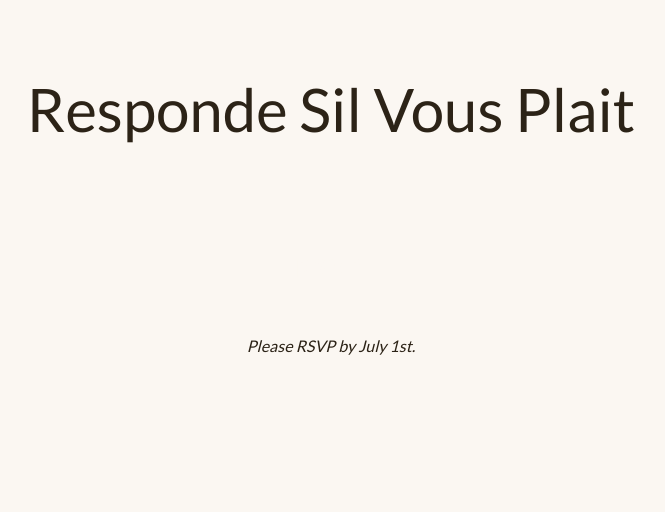
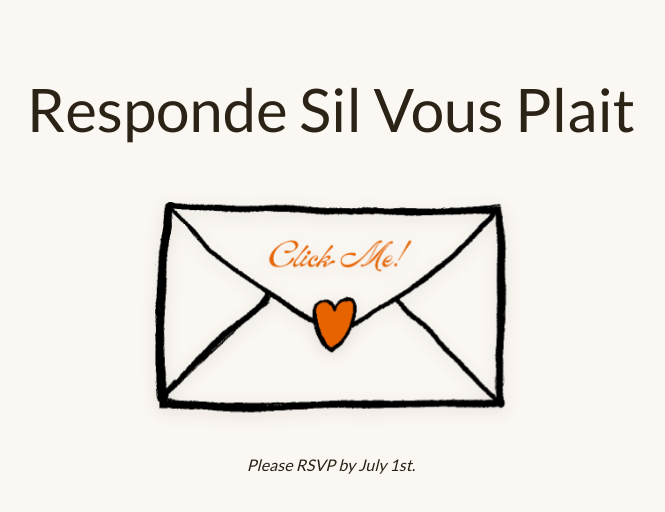
Before and after one commit to vvusirik/wedding, a Next.js app: page /rsvp in a window 1280 px wide. Shown: the top 512 px of the page, without its empty margins (309-974 px from the left). Built offline with nearby package versions, Linux system fonts and the light colour scheme; no server answers.

Commit message:
add rsvp image

```diff
--- a/app/faq/page.tsx
+++ b/app/faq/page.tsx
@@ -73,7 +73,7 @@ const faqs = [
     {
         question: "Can I take photos during the events?",
         answer:
-            "Yes! We would love for you to take photos and share them. However, please refrain from taking photos during the Indian and Jewish ceremonies in particular.",
+            "Yes! We would love for you to take photos and share them. However, please refrain from taking photos during the wedding ceremonies in particular.",
     },
     {
         question: "What are the ceremony traditions I should know about?",
--- a/app/rsvp/page.module.css
+++ b/app/rsvp/page.module.css
@@ -7,44 +7,52 @@
 
 .heading {
   font-family: var(--font-script);
-  font-size: 3.75rem;
+  font-size: clamp(2rem, 8vw, 3.75rem);
   color: var(--color-terracotta);
   text-align: center;
-  margin-bottom: 4rem;
+  margin-bottom: 3rem;
+}
+
+.envelopeWrap {
+  display: flex;
+  justify-content: center;
+  margin-bottom: 2.5rem;
+}
+
+.envelopeLink {
+  display: inline-block;
+  border-radius: 0.5rem;
+  filter: drop-shadow(0 4px 8px color-mix(in srgb, var(--color-foreground) 12%, transparent));
+  transition: transform 250ms ease-out, filter 250ms ease-out;
+  will-change: transform;
+}
+
+.envelopeLink:hover,
+.envelopeLink:focus-visible {
+  transform: translateY(-6px) rotate(-2deg);
+  filter: drop-shadow(0 14px 22px color-mix(in srgb, var(--color-foreground) 22%, transparent));
+}
+
+.envelopeLink:focus-visible {
+  outline: 2px solid var(--color-terracotta);
+  outline-offset: 6px;
+}
+
+.envelopeLink:active {
+  transform: translateY(-2px) rotate(-1deg);
+}
+
+.envelope {
+  display: block;
+  width: 100%;
+  max-width: 22rem;
+  height: auto;
 }
 
 .reminder {
   text-align: center;
   color: var(--color-taupe);
   font-style: italic;
-  margin-top: 1rem;
-  margin-bottom: 2.5rem;
   max-width: 36rem;
-  margin-left: auto;
-  margin-right: auto;
+  margin: 0 auto;
 }
-
-.buttonWrapper {
-  display: flex;
-  justify-content: center;
-  margin-top: 0.5rem;
-}
-
-.button {
-  display: inline-block;
-  padding: 2rem 5rem;
-  background-color: var(--color-terracotta);
-  color: var(--color-background);
-  border-radius: 0.5rem;
-  font-family: var(--font-sans);
-  font-size: 1.5rem;
-  font-weight: 700;
-  letter-spacing: 0.1em;
-  text-transform: uppercase;
-  text-decoration: none;
-  transition: background-color 150ms ease;
-}
-
-.button:hover {
-  background-color: var(--color-brick);
-}
--- a/app/rsvp/page.tsx
+++ b/app/rsvp/page.tsx
@@ -1,17 +1,25 @@
+import Image from "next/image";
 import styles from "./page.module.css";
 
 export default function RsvpPage() {
     return (
         <div className={styles.page}>
             <h1 className={styles.heading}>Responde Sil Vous Plait</h1>
-            <div className={styles.buttonWrapper}>
+            <div className={styles.envelopeWrap}>
                 <a
                     href="https://withjoy.com/hanna-and-vishal/rsvp"
-                    className={styles.button}
+                    className={styles.envelopeLink}
                     target="_blank"
                     rel="noopener noreferrer"
+                    aria-label="RSVP"
                 >
-                    RSVP
+                    <Image
+                        src="/images/envelope.png"
+                        alt=""
+                        width={800}
+                        height={494}
+                        className={styles.envelope}
+                    />
                 </a>
             </div>
             <p className={styles.reminder}>Please RSVP by July 1st.</p>
```
Also changed, not shown: public/images/envelope.png (added).
